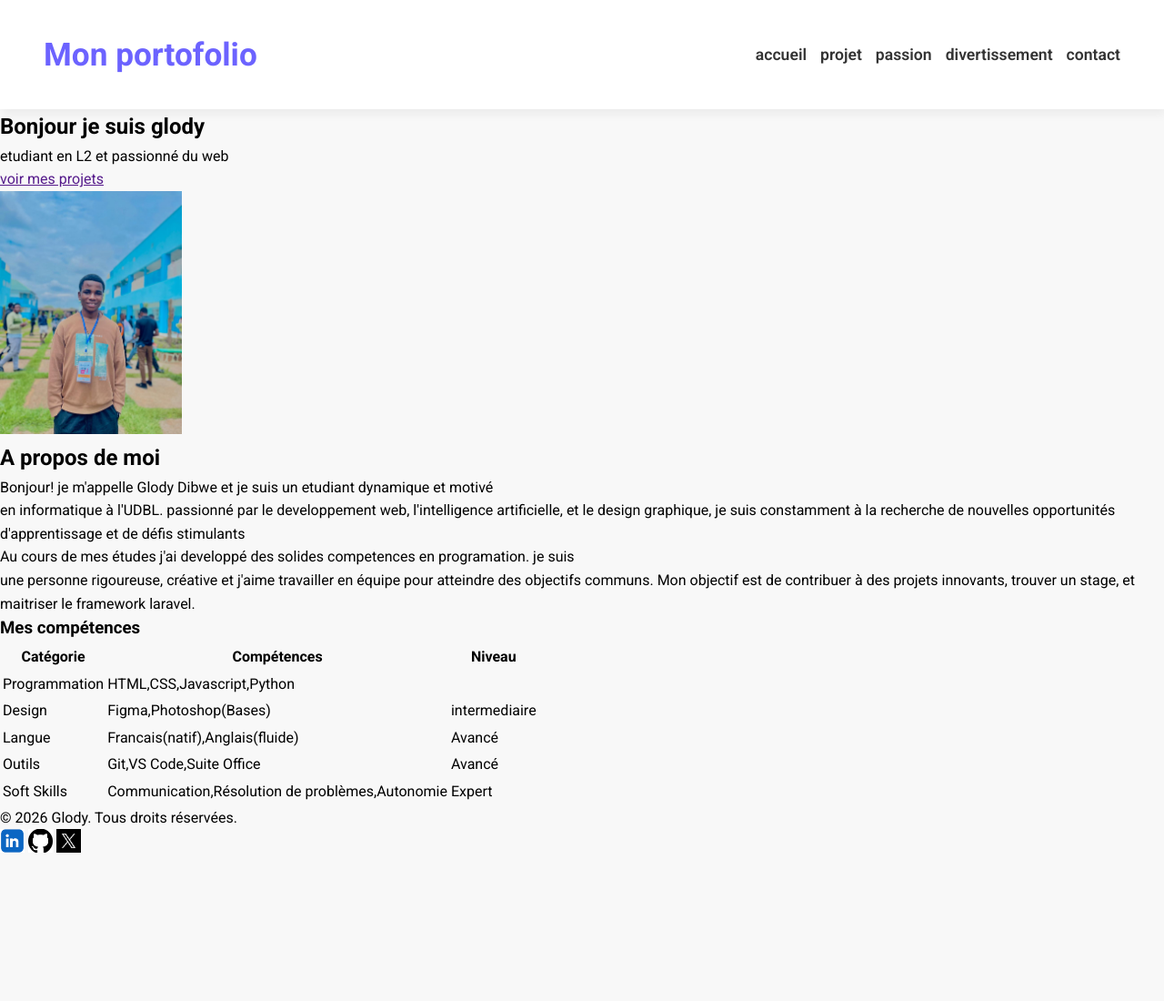
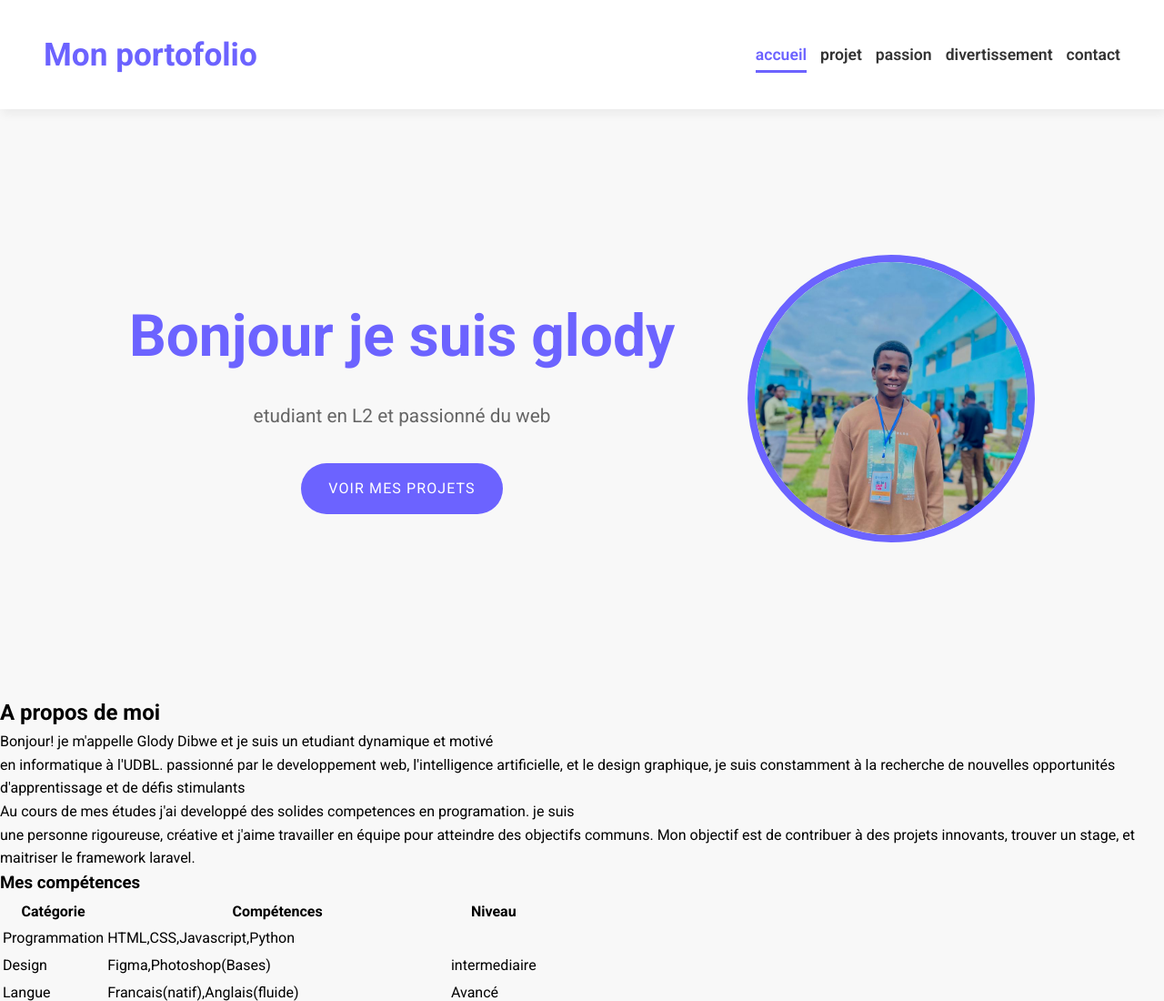
Before and after one commit to 24dk036si-cmyk/mon-portofolio-2026, a plain HTML site: page index.html in a window 1280 px wide. Shown: the top 1100 px of the page at 91% size. Before the commit the page ends 944 px from the top, so only its background shows below. Drawn offline with Linux system fonts and the light colour scheme.

Commit message:
stylisation de la section hero

```diff
--- a/CSS/style.css
+++ b/CSS/style.css
@@ -85,3 +85,53 @@ a.active {
 a.active::after {
     width: 100%;
 }
+
+.hero {
+    display: flex;
+    justify-content: center;
+    align-items: center;
+    gap: 5rem;
+    text-align: center;
+    margin: 10rem 2rem;
+}
+
+.hero img {
+    width: 300px;
+    height: 300px;
+    object-fit: cover;
+    border-radius: 50%;
+    border: 8px solid var(--violet-doux);
+
+}
+
+.hero h1 {
+    color: var(--violet-doux);
+    font-size: 4rem;
+    font-weight: 700;
+    margin-bottom: 1.2rem;
+}
+
+.hero p {
+    color: var(--gris-fonce);
+    font-size: 1.3rem;
+    margin-bottom: 1.2rem;
+}
+
+.hero a {
+    text-decoration: none;
+    display: inline-block;
+    background-color: var(--violet-doux);
+    color: white;
+    padding: 15px 30px;
+    border-radius: 50px;
+    text-transform: uppercase;
+    letter-spacing: 1.1px;
+    font-weight: 400;
+    margin-top: 1rem;
+    transition: background-color 0.3s ease, transform 0.2s ease;
+}
+
+.hero a:hover {
+    background-color: var(--violet-fonce);
+    transform: translate(-3px);
+}
--- a/index.html
+++ b/index.html
@@ -17,7 +17,7 @@
         </div>
         <nav>
             <ul>
-                <li><a href="index.html""class="active">accueil</a></li>
+                <li><a href="index.html"class="active">accueil</a></li>
                 <li><a href="projet.html">projet</a></li>
                 <li><a href="passion.html">passion</a></li>
                 <li><a href="divertissement.html">divertissement</a></li>
@@ -26,15 +26,15 @@
         </nav>
     </header>
     <main>
-        <section>
+        <section class="hero">
             <div>
                 <h1>Bonjour je suis glody</h1>
                 <p>etudiant en L2 et passionné du web</p>
-                <a href="">voir mes projets</a>
+                <a href="projet.html">voir mes projets</a>
 
             </div>
             <div>
-                <img src="image/glody.JPG" alt="glody" width="200">
+                <img src="image/glody.JPG" alt="glody" width="250">
             </div>
         </section>
         <section>
```
Also changed, not shown: contact.html (+2 -2 lines), divertissement.html (+2 -2 lines), passion.html (+1 -1 lines), projet.html (+1 -1 lines).
